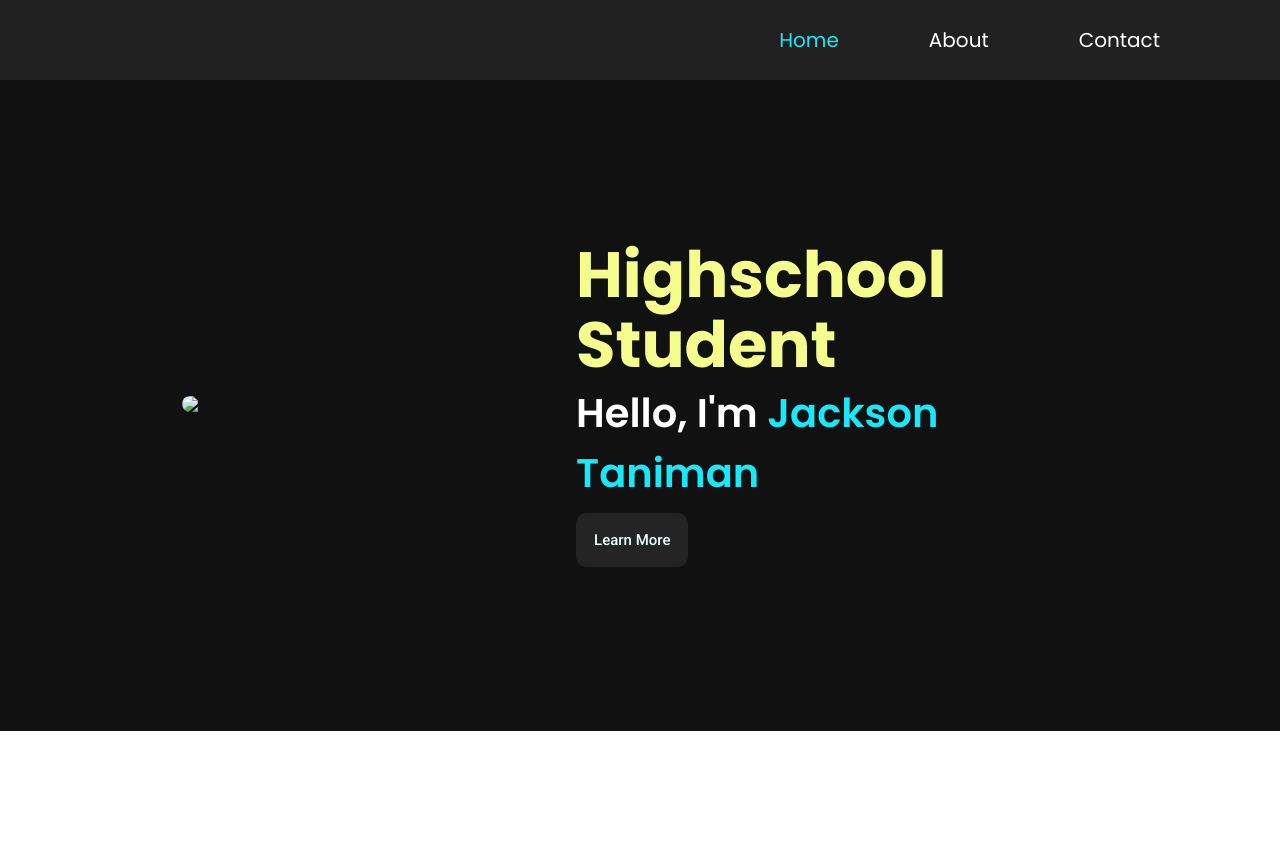
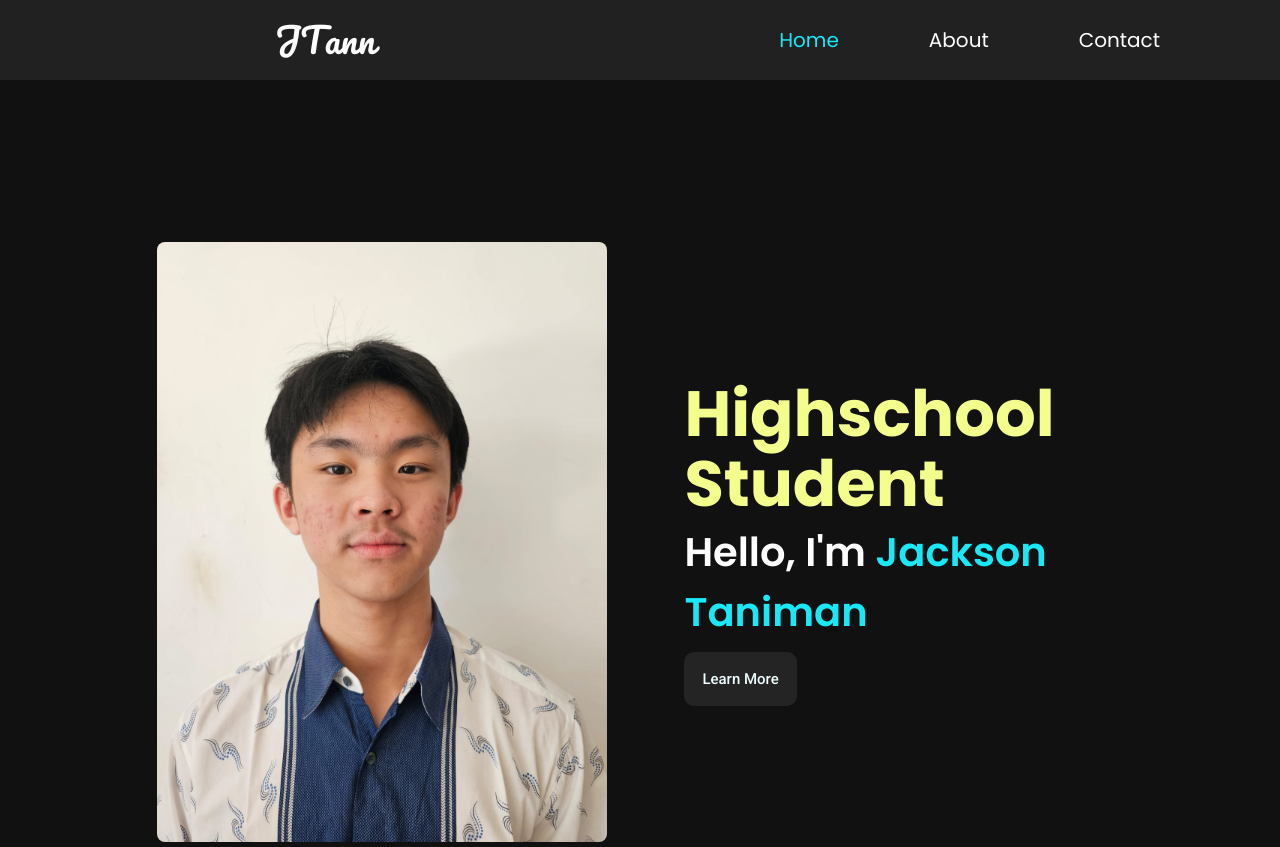
Before and after one commit to JackTan627/Portfolio-Website, a plain HTML site: page index.html in a window 1280 px wide. Shown: the top 847 px of the page. Drawn offline with Linux system fonts and the light colour scheme; the site is published under a folder, as on GitHub Pages, so addresses that start at the root find nothing; a web font is replaced by a local one.

Commit message:
Update index.html

```diff
--- a/index.html
+++ b/index.html
@@ -2,7 +2,7 @@
 <html>
     <head>
         <title>JTann</title>
-        <link rel="icon" type="images/jpg" href="/Images/favicon.png">
+        <link rel="icon" type="images/jpg" href="Images/favicon.png">
         <link rel="stylesheet" href="style.css">
         <link rel="preconnect" href="https://fonts.googleapis.com">
         <link rel="preconnect" href="https://fonts.gstatic.com" crossorigin>
@@ -12,7 +12,7 @@
     <body>
         <header>
             <nav class="navig">
-                <img src="/Images/Logo.png" class="logo">
+                <img src="Images/Logo.png" class="logo">
                 <ul>
                     <li><a href="index.html" class="active">Home</a></li>
                     <li><a href="about.html">About</a></li>
@@ -22,7 +22,7 @@
         </header>
 
         <main class="me">
-            <img src="/Images/Ur Face.jpg" height="auto" width="450px" id="face">
+            <img src="Images/Ur Face.jpg" height="auto" width="450px" id="face">
             <div class="learn">
                 <h1 id="stat">Highschool Student</h1>
                 <h2 id="name">Hello, I'm <a>Jackson Taniman</a></h2>
```
